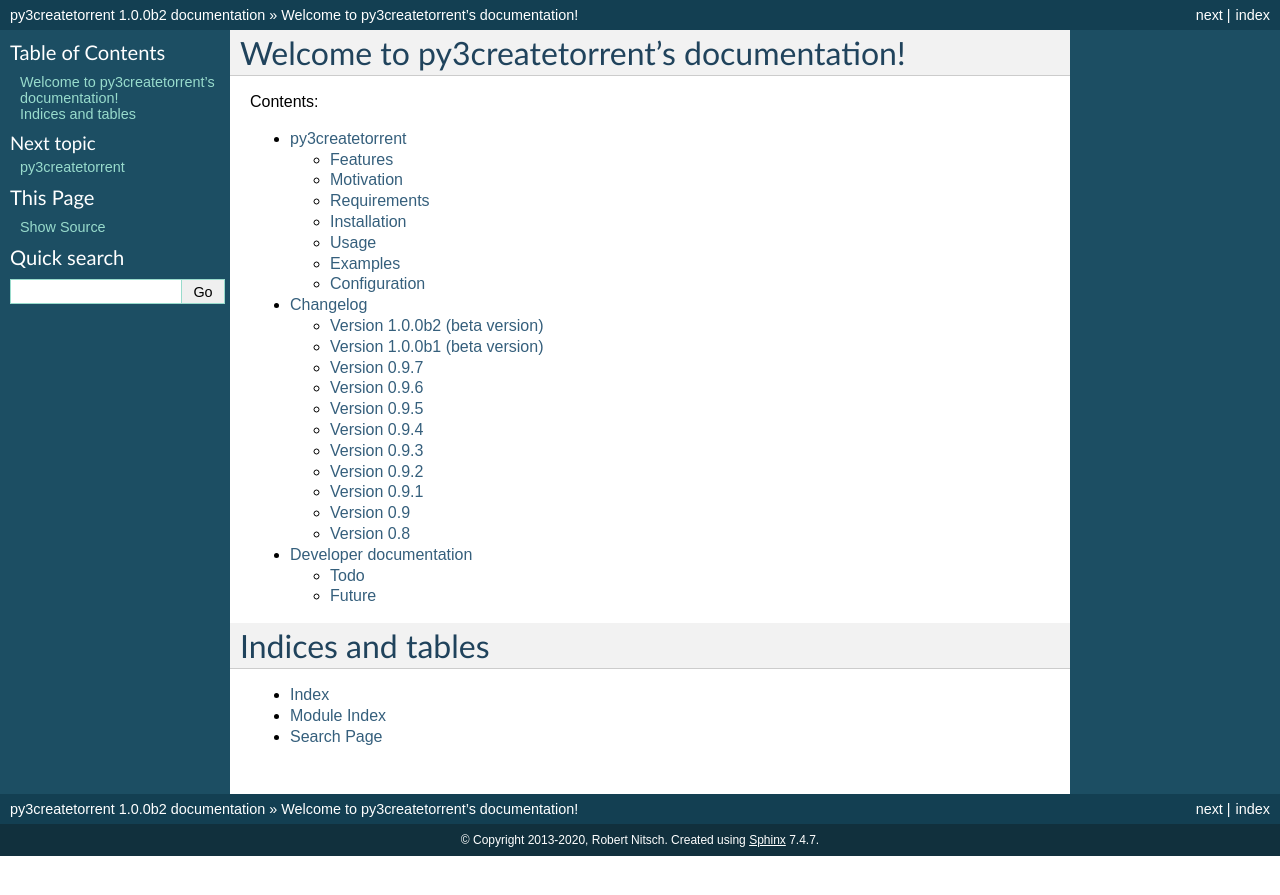
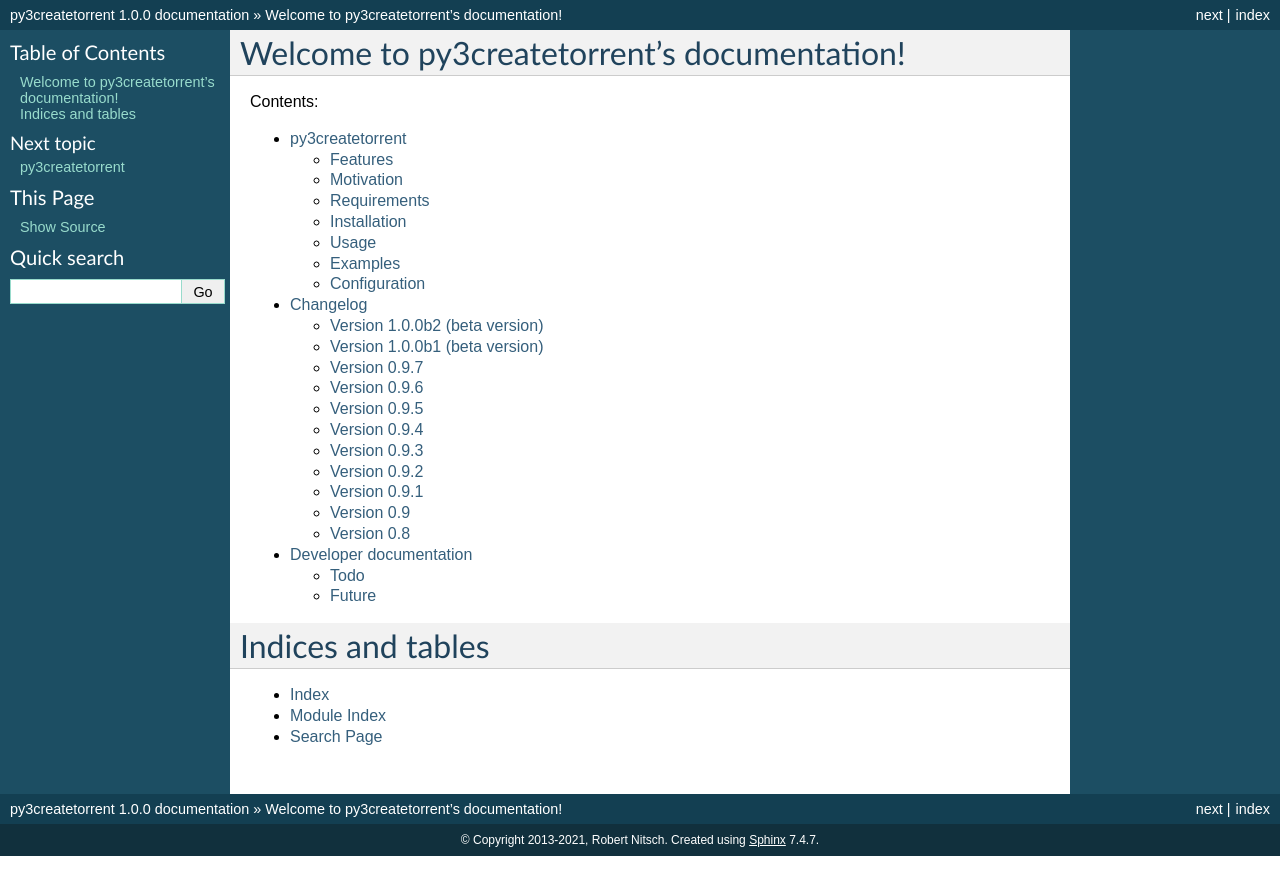
Before and after one commit to rsnitsch/py3createtorrent, a Sphinx documentation site: the page built from docs/source/index.rst, in a window 1280 px wide. Shown: the top 895 px of the page. Built offline with Sphinx 7.4.7, drawn with Linux system fonts in a browser that asks for light colours.

Commit message:
Set version to 1.0.0

```diff
--- a/docs/source/conf.py
+++ b/docs/source/conf.py
@@ -41,7 +41,7 @@
 
 # General information about the project.
 project = u'py3createtorrent'
-copyright = u'2013-2020, Robert Nitsch'
+copyright = u'2013-2021, Robert Nitsch'
 
 # The version info for the project you're documenting, acts as replacement for
 # |version| and |release|, also used in various other places throughout the
@@ -50,7 +50,7 @@
 # The short X.Y version.
 version = '1.0'
 # The full version, including alpha/beta/rc tags.
-release = '1.0.0b2'
+release = '1.0.0'
 
 # The language for content autogenerated by Sphinx. Refer to documentation
 # for a list of supported languages.
```
Also changed, not shown: 1 other file.
